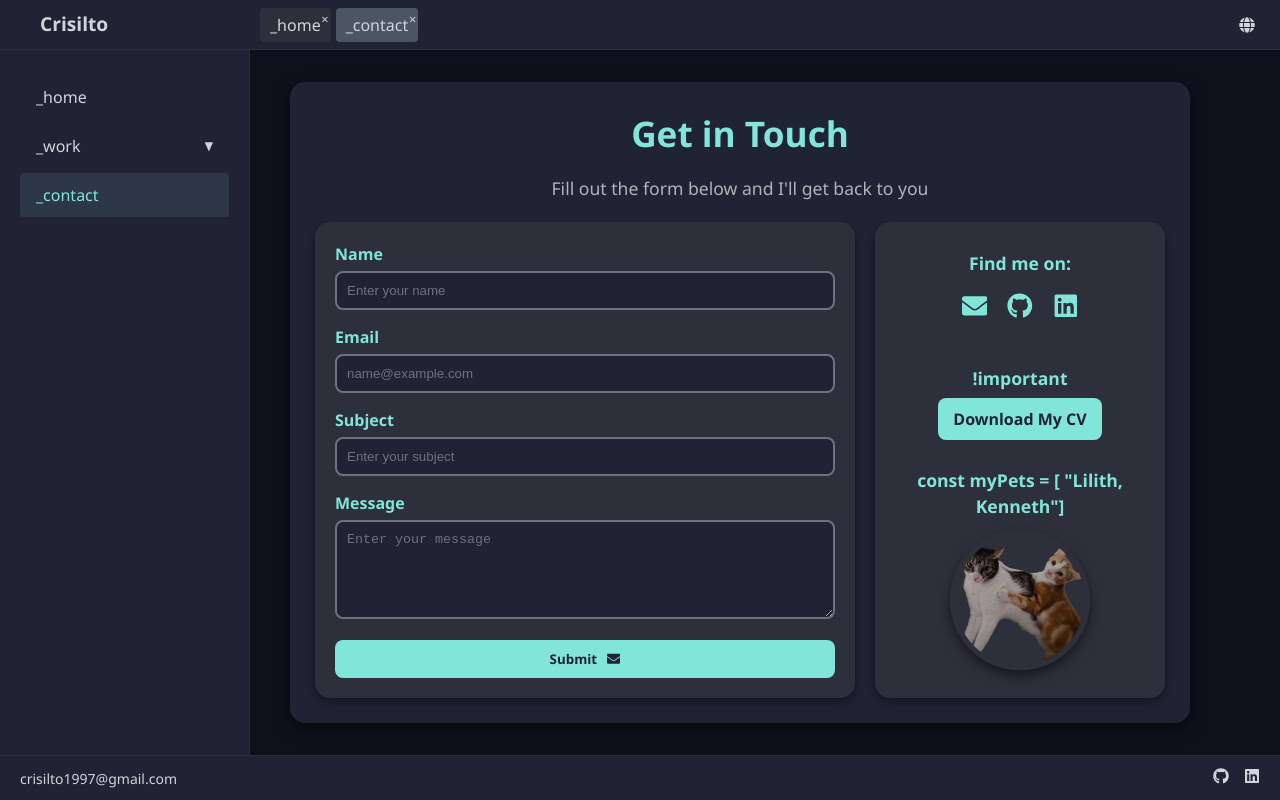
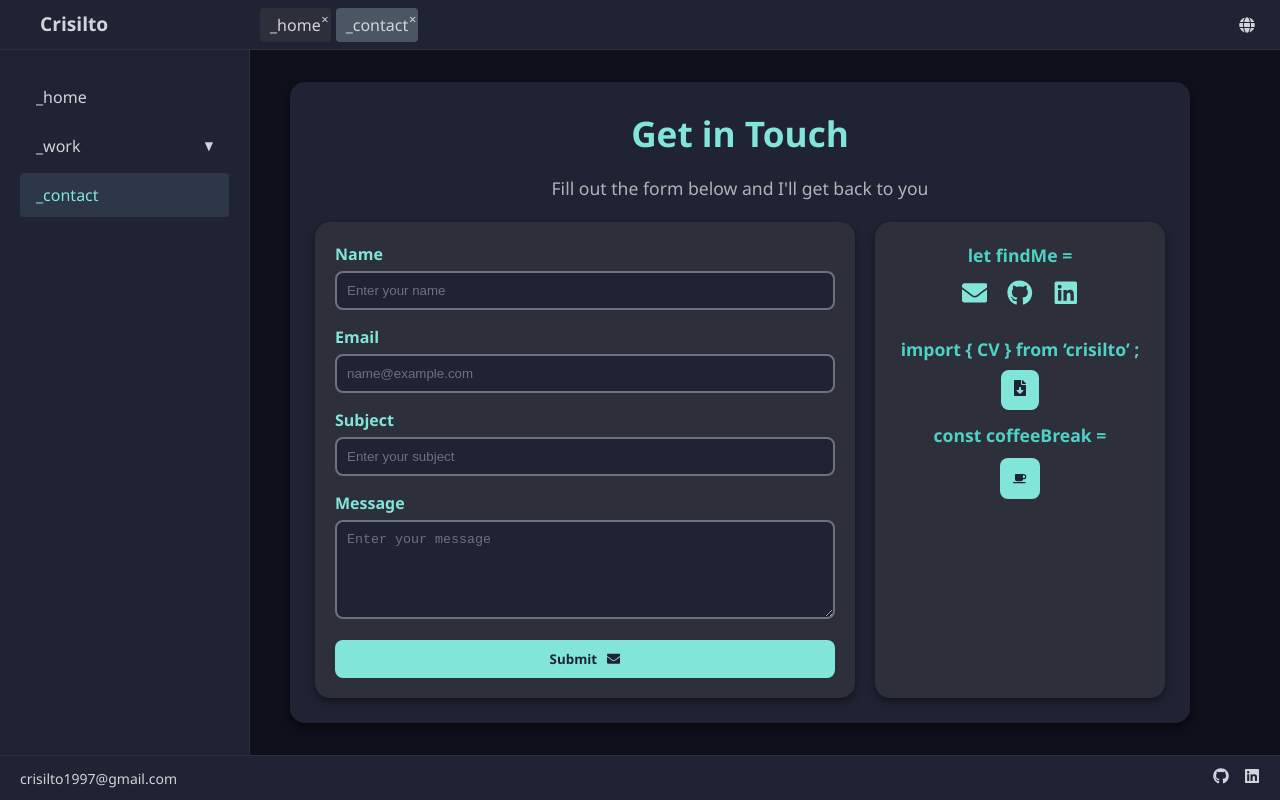
Before and after one commit to crisilto/portfolio, a React (Vite) app: page / in a window 1280 px wide. Both pictures are taken after a click on the item "_contact". Built offline with nearby package versions, Linux system fonts and the light colour scheme.

Commit message:
including This is fine meme, to the end of Contact.jsx

```diff
--- a/src/components/Contact.jsx
+++ b/src/components/Contact.jsx
@@ -1,15 +1,21 @@
 import PropTypes from "prop-types";
-import { FaEnvelope, FaGithub, FaLinkedin } from "react-icons/fa";
+import { useState } from "react";
+import { FaCoffee, FaEnvelope, FaFileDownload, FaGithub, FaLinkedin } from "react-icons/fa";
 import useLanguage from "../context/useLanguage";
 import "../styles/Contact.css";
 
 const Contact = () => {
   const { language } = useLanguage();
+  const [showMeme, setShowMeme] = useState(false);
   const cvUrl = language === "en" ? "/CVen.pdf" : "/CVes.pdf";
 
   const handleSubmit = (event) => {
     event.preventDefault();
     alert(language === "en" ? "Form submitted!" : "¡Formulario enviado!");
+  };
+
+  const handleToggleMeme = () => {
+    setShowMeme(!showMeme);
   };
 
   return (
@@ -91,7 +97,7 @@ const Contact = () => {
 
         <div className="second-column">
           <div className="contact-socials">
-            <h3>{language === "en" ? "Find me on:" : "Encuéntrame en:"}</h3>
+            <h3>let findMe =</h3>
             <div className="social-icons">
               <a
                 href="mailto:crisilto1997@gmail.com"
@@ -118,19 +124,35 @@ const Contact = () => {
           </div>
 
           <div className="contact-cv">
-            <h3>!important</h3>
+            <h3>import &#123;&nbsp;CV&nbsp;&#125; from &#8216;crisilto&#8217; ;</h3>
             <div className="download-cv">
               <a href={cvUrl} download className="download-cv-btn">
-                {language === "en" ? "Download My CV" : "Descargar mi CV"}
+              <FaFileDownload />
               </a>
             </div>
           </div>
 
-          <div className="contact-pets">
-            <h3>const myPets = &#91; &quot;Lilith, Kenneth&quot;&#93; </h3>
-            <div className="pets-photo">
-              <img src="/pets.jpg" alt="My animals" className="avatar" />
-            </div>
+          <div className="contact-humor-button">
+            <h3>const coffeeBreak =</h3>
+
+            {!showMeme ? (
+              <button onClick={handleToggleMeme} className="meme-button">
+                <FaCoffee />
+              </button>
+            ) : (
+              <div className="contact-humor" onClick={handleToggleMeme}>
+                <img
+                  src="/this-is-fine.PNG"
+                  alt="This is fine meme"
+                  className="humor-image"
+                />
+                <p className="humor-text">
+                  {language === "en"
+                    ? "Even in chaos, everything is under control."
+                    : "Incluso en el caos, todo está bajo control."}
+                </p>
+              </div>
+            )}
           </div>
         </div>
       </div>
--- a/src/styles/Contact.css
+++ b/src/styles/Contact.css
@@ -92,29 +92,19 @@
   width: 100%;
 }
 
-.submit-button:hover {
-  background-color: #4fd1c5;
-  transform: translateY(-3px);
-}
-
 .second-column {
   flex: 1;
   display: flex;
   flex-direction: column;
-  justify-content: space-around;
+  justify-content: flex-start;
   gap: 20px;
   background: #2d2f3b;
   padding: 20px;
   border-radius: 15px;
   box-shadow: 0 4px 8px rgba(0, 0, 0, 0.4);
   text-align: center;
+  align-items: center;
   width: 100%;
-}
-
-.contact-socials h3 {
-  font-size: 1.4rem;
-  margin-bottom: 15px;
-  color: #81e6d9;
 }
 
 .social-icons {
@@ -135,12 +125,6 @@
   transform: scale(1.2);
 }
 
-.contact-cv h3 {
-  font-size: 1.4rem;
-  margin-bottom: 10px;
-  color: #81e6d9;
-}
-
 .contact-cv {
   display: flex;
   flex-direction: column;
@@ -150,45 +134,65 @@
 .download-cv-btn {
   background-color: #81e6d9;
   color: #1f2333;
-  padding: 10px 15px;
+  padding: 9px 11px;
   border: none;
   border-radius: 8px;
   font-weight: bold;
   text-decoration: none;
-  transition: background-color 0.3s ease, transform 0.2s ease;
 }
 
-.download-cv-btn:hover {
+.download-cv-btn:hover,
+.meme-button:hover,
+.submit-button:hover{
   background-color: #4fd1c5;
   transform: translateY(-3px);
 }
 
-.contact-pets h3 {
-  font-size: 1.4rem;
-  margin-bottom: 10px;
-  color: #81e6d9;
-}
-
-.pets-photo {
+.contact-humor-button {
+  text-align: center;
   display: flex;
+  flex-direction: column;
   justify-content: center;
   align-items: center;
 }
 
-.pets-photo img.avatar {
-  width: 140px;
-  height: 140px;
-  border-radius: 50%;
-  box-shadow: 0 6px 12px rgba(0, 0, 0, 0.5);
-  transition: transform 0.3s ease;
+.meme-button {
+  background-color: #81e6d9;
+  color: #1f2333;
+  padding: 14px 13px;
+  border: none;
+  border-radius: 8px;
+  font-weight: bold;
+  cursor: pointer;
+  transition: background-color 0.3s ease, transform 0.2s ease;
+  display: flex;
+  align-items: center;
+  gap: 10px;
 }
 
-.pets-photo img.avatar:hover {
-  transform: scale(1.05);
+.contact-humor {
+  text-align: center;
+  cursor: pointer;
+}
+
+.humor-image {
+  width: 200px;
+  height: auto;
+  margin-top: 15px;
+  border-radius: 10px;
+  box-shadow: 0 4px 8px rgba(0, 0, 0, 0.3);
+}
+
+.humor-text {
+  margin-top: 10px;
+  color: #81e6d9;
+  font-size: 0.9rem;
 }
 
 .second-column>div>h3 {
   font-size: 1.1rem;
+  margin-bottom: 10px;
+  color: #4fd1c5;
 }
 
 @media (max-width: 768px) {
```
Also changed, not shown: public/this-is-fine.PNG (added).
